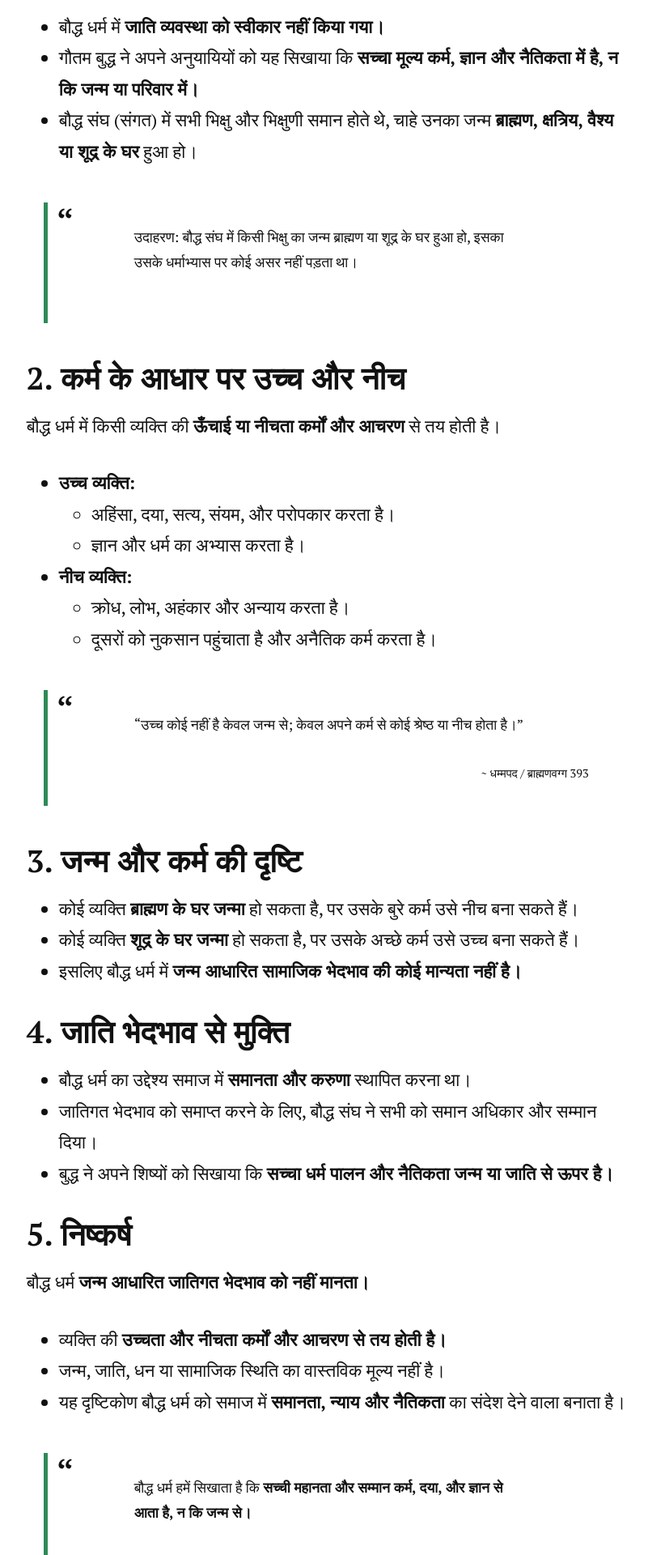
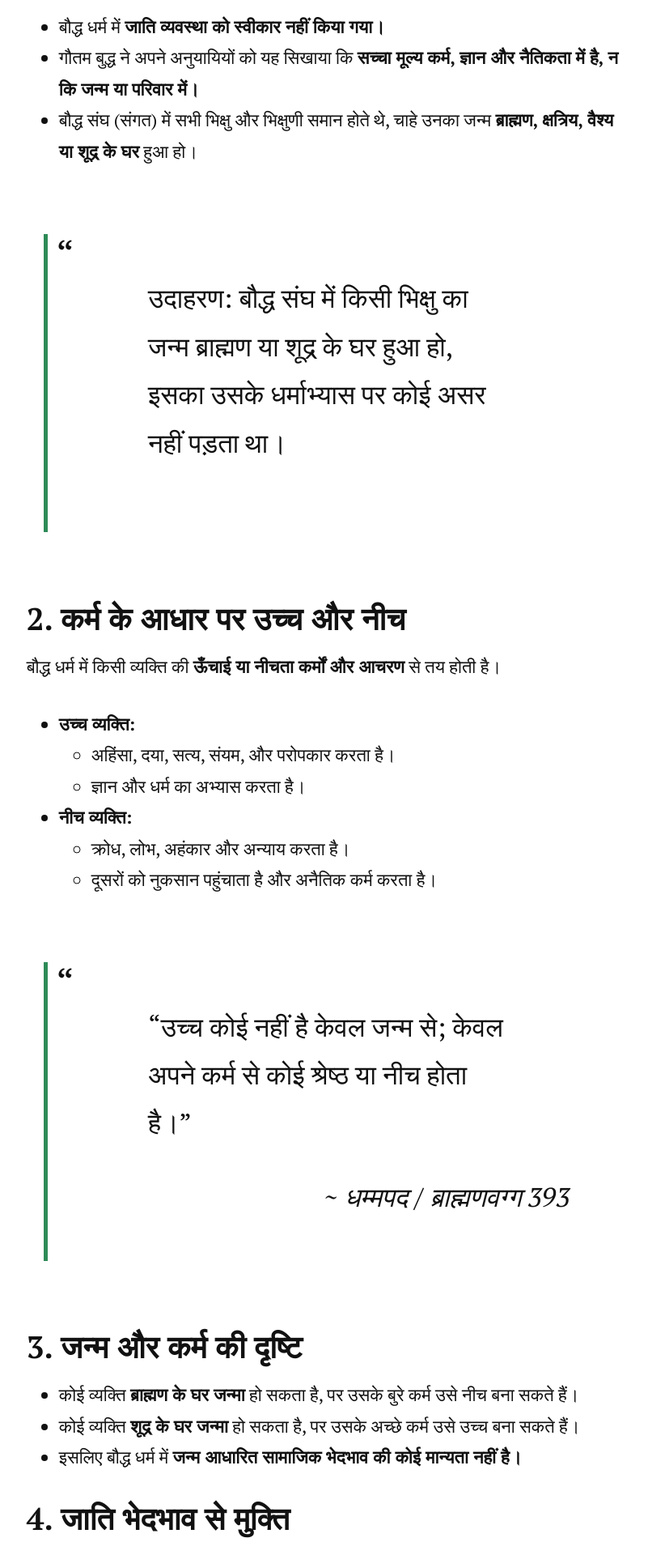
Before and after one commit to siddharthvishwamitra/dhammablog, a Jekyll site: the page built from _posts/2023-05-16-buddhism-and-caste.markdown, in a window 1280 px wide. Shown: the part 754-2674 px from the top of the page at 81% size, without its empty margins (236-1037 px from the left). Built offline with Jekyll 4.4.1, drawn with Linux system fonts in a browser that asks for light colours; nearby versions of some CDN libraries.

Commit message:
update _mobileup.scss

```diff
--- a/_sass/breakpoints/_mobileup.scss
+++ b/_sass/breakpoints/_mobileup.scss
@@ -233,7 +233,6 @@ POST STYLING
 		margin: 2.5em auto;
 		padding: 1.5em;
 		max-width: 700px;
-	font-size: 1.1rem;
 		line-height: 1.8;
 		border-left: 5px solid seagreen;
 
@@ -244,15 +243,11 @@ POST STYLING
 			position: absolute;
 			left: 10px;
 			top: 5px;
-		font-family: $serif;
 		}
 
 		cite {
 			display: block;
-		font-family: $serif;
 			margin-top: 0.8em;
-		font-size: 0.9rem;
-		font-style: normal;
 			text-align: right;
 
 			&::before {
```
Lines whose indentation alone changed are shown as unchanged.
